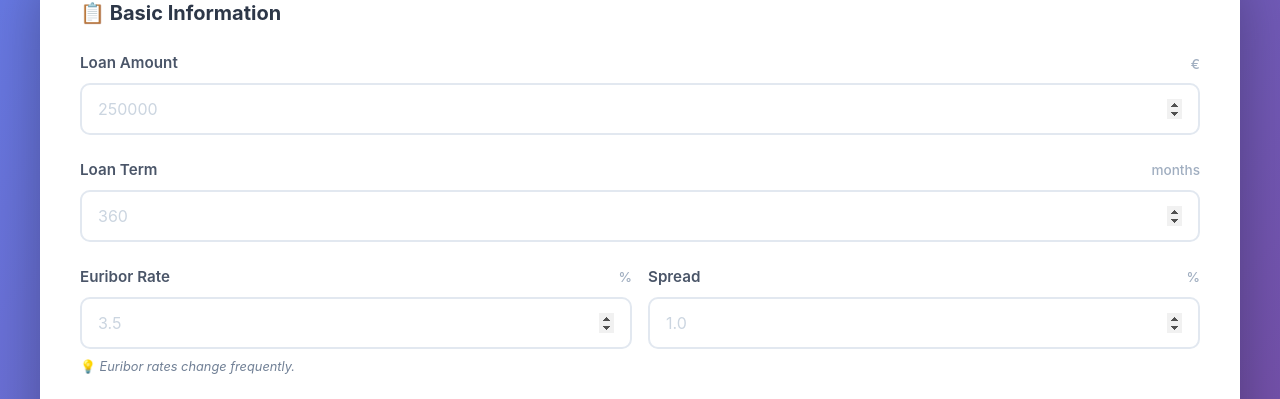
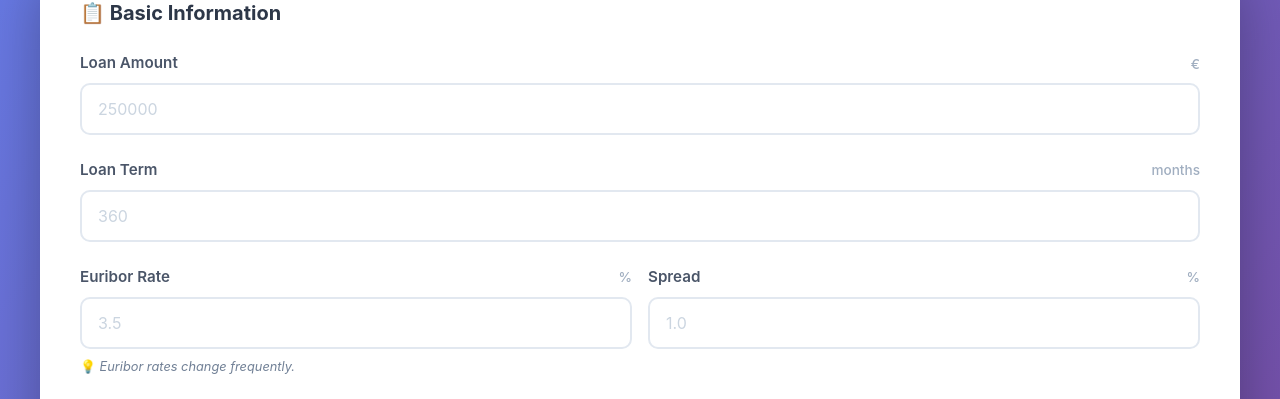
Before and after one commit to PAKISTANESSS/Mortgage-Calculator, a React (Vite) app in the folder src/: page / in a window 1280 px wide. Shown: the part 312-711 px from the top of the page. Built offline with nearby package versions, Linux system fonts and the light colour scheme.

Commit message:
fix: error validation

```diff
--- a/src/src/AmortizationCalculator.jsx
+++ b/src/src/AmortizationCalculator.jsx
@@ -41,6 +41,14 @@ function AmortizationCalculator() {
   const [isInsuranceExpanded, setIsInsuranceExpanded] = useState(false)
   const [isChartExpanded, setIsChartExpanded] = useState(true)
   const [isExporting, setIsExporting] = useState(false)
+
+  // Field-level validation errors
+  const [fieldErrors, setFieldErrors] = useState({
+    loanAmount: '',
+    months: '',
+    euribor: '',
+    spread: ''
+  })
 
   const exportRef = useRef()
   const calculateButtonRef = useRef(null)
@@ -89,9 +97,18 @@ function AmortizationCalculator() {
     const life = parseFloat(lifeInsurance) || 0
     const house = parseFloat(houseInsurance) || 0
 
-    // Validate inputs
-    if (!principal || !numberOfMonths || isNaN(euriborRate) || isNaN(spreadRate)) {
-      alert('Please fill in all fields with valid numbers')
+    // Validate inputs field by field
+    const errors = {
+      loanAmount: !principal ? t.validationError : '',
+      months: !numberOfMonths ? t.validationError : '',
+      euribor: isNaN(euriborRate) ? t.validationError : '',
+      spread: isNaN(spreadRate) ? t.validationError : ''
+    }
+
+    setFieldErrors(errors)
+
+    // If any errors exist, stop
+    if (Object.values(errors).some(error => error !== '')) {
       return
     }
 
@@ -131,6 +148,7 @@ function AmortizationCalculator() {
     setScheduleWithoutExtra([])
     setAmortizationRules([{ type: 'recurring', frequency: '1', period: 'year', amount: '1000', month: '', year: '' }])
     setRecalculatePayment(false)
+    setFieldErrors({ loanAmount: '', months: '', euribor: '', spread: '' })
   }
 
   const handleExportToPDF = () => {
@@ -175,6 +193,7 @@ function AmortizationCalculator() {
             setEuribor={setEuribor}
             spread={spread}
             setSpread={setSpread}
+            errors={fieldErrors}
           />
 
           <InsuranceForm
--- a/src/src/Calculator.css
+++ b/src/src/Calculator.css
@@ -169,8 +169,31 @@ header h1 {
   box-shadow: 0 0 0 3px rgba(102, 126, 234, 0.1);
 }
 
+.input-group input.error {
+  border-color: #fc8181;
+  background-color: #fff5f5;
+  color: #2d3748;
+}
+
+.input-group input.error:focus {
+  border-color: #f56565;
+  box-shadow: 0 0 0 3px rgba(252, 129, 129, 0.1);
+}
+
+.input-group input.error::placeholder {
+  color: #feb2b2;
+}
+
 .input-group input::placeholder {
   color: #cbd5e0;
+}
+
+.field-error {
+  display: block;
+  margin-top: 0.5rem;
+  font-size: 0.85rem;
+  color: #c53030;
+  font-weight: 500;
 }
 
 .input-hint {
@@ -260,6 +283,38 @@ button {
 .share-icon {
   font-size: 1.1rem;
   display: inline-block;
+}
+
+.validation-error {
+  display: flex;
+  align-items: center;
+  gap: 0.5rem;
+  margin-top: 1rem;
+  padding: 1rem 1.25rem;
+  background: linear-gradient(135deg, #fff5f5 0%, #fed7d7 100%);
+  border: 2px solid #fc8181;
+  border-radius: 10px;
+  color: #c53030;
+  font-size: 0.95rem;
+  font-weight: 500;
+  box-shadow: 0 2px 8px rgba(252, 129, 129, 0.2);
+  animation: slideDown 0.3s ease-out;
+}
+
+.error-icon {
+  font-size: 1.2rem;
+  flex-shrink: 0;
+}
+
+@keyframes slideDown {
+  from {
+    opacity: 0;
+    transform: translateY(-10px);
+  }
+  to {
+    opacity: 1;
+    transform: translateY(0);
+  }
 }
 
 .result-card {
--- a/src/src/PaymentCalculator.jsx
+++ b/src/src/PaymentCalculator.jsx
@@ -34,6 +34,14 @@ function PaymentCalculator() {
   const [isInsuranceExpanded, setIsInsuranceExpanded] = useState(false)
   const [isBreakdownExpanded, setIsBreakdownExpanded] = useState(true)
 
+  // Field-level validation errors
+  const [fieldErrors, setFieldErrors] = useState({
+    loanAmount: '',
+    months: '',
+    euribor: '',
+    spread: ''
+  })
+
   const calculateButtonRef = useRef(null)
 
   // Load data from URL on mount and auto-calculate
@@ -64,9 +72,18 @@ function PaymentCalculator() {
     const life = parseFloat(lifeInsurance) || 0
     const house = parseFloat(houseInsurance) || 0
 
-    // Validate inputs
-    if (!principal || !numberOfMonths || isNaN(euriborRate) || isNaN(spreadRate)) {
-      alert(t.validationError)
+    // Validate inputs field by field
+    const errors = {
+      loanAmount: !principal ? t.validationError : '',
+      months: !numberOfMonths ? t.validationError : '',
+      euribor: isNaN(euriborRate) ? t.validationError : '',
+      spread: isNaN(spreadRate) ? t.validationError : ''
+    }
+
+    setFieldErrors(errors)
+
+    // If any errors exist, stop
+    if (Object.values(errors).some(error => error !== '')) {
       return
     }
 
@@ -100,6 +117,7 @@ function PaymentCalculator() {
     setHouseInsurance('')
     setMonthlyPayment(null)
     setAmortizationSchedule([])
+    setFieldErrors({ loanAmount: '', months: '', euribor: '', spread: '' })
   }
 
   // Calculate totals using utility functions
@@ -127,6 +145,7 @@ function PaymentCalculator() {
             setEuribor={setEuribor}
             spread={spread}
             setSpread={setSpread}
+            errors={fieldErrors}
           />
 
           <InsuranceForm
--- a/src/src/components/BasicInfoForm.jsx
+++ b/src/src/components/BasicInfoForm.jsx
@@ -1,7 +1,20 @@
 import { useLanguage } from '../hooks/useLanguage'
 
-function BasicInfoForm({ loanAmount, setLoanAmount, months, setMonths, euribor, setEuribor, spread, setSpread }) {
+function BasicInfoForm({ loanAmount, setLoanAmount, months, setMonths, euribor, setEuribor, spread, setSpread, errors = {} }) {
   const { t } = useLanguage()
+
+  // Validate numeric input
+  const handleNumericInput = (value, setter, allowDecimals = false) => {
+    if (value === '') {
+      setter('')
+      return
+    }
+
+    const regex = allowDecimals ? /^\d*\.?\d*$/ : /^\d*$/
+    if (regex.test(value)) {
+      setter(value)
+    }
+  }
 
   return (
     <div className="section">
@@ -14,13 +27,14 @@ function BasicInfoForm({ loanAmount, setLoanAmount, months, setMonths, euribor,
         </label>
         <input
           id="loanAmount"
-          type="number"
+          type="text"
+          inputMode="numeric"
           value={loanAmount}
-          onChange={(e) => setLoanAmount(e.target.value)}
+          onChange={(e) => handleNumericInput(e.target.value, setLoanAmount, false)}
           placeholder="250000"
-          min="0"
-          step="1000"
+          className={errors.loanAmount ? 'error' : ''}
         />
+        {errors.loanAmount && <span className="field-error">{errors.loanAmount}</span>}
       </div>
 
       <div className="input-group">
@@ -30,13 +44,14 @@ function BasicInfoForm({ loanAmount, setLoanAmount, months, setMonths, euribor,
         </label>
         <input
           id="months"
-          type="number"
+          type="text"
+          inputMode="numeric"
           value={months}
-          onChange={(e) => setMonths(e.target.value)}
+          onChange={(e) => handleNumericInput(e.target.value, setMonths, false)}
           placeholder="360"
-          min="1"
-          step="1"
+          className={errors.months ? 'error' : ''}
         />
+        {errors.months && <span className="field-error">{errors.months}</span>}
       </div>
 
       <div className="input-row">
@@ -47,14 +62,18 @@ function BasicInfoForm({ loanAmount, setLoanAmount, months, setMonths, euribor,
           </label>
           <input
             id="euribor"
-            type="number"
+            type="text"
+            inputMode="decimal"
             value={euribor}
-            onChange={(e) => setEuribor(e.target.value)}
+            onChange={(e) => handleNumericInput(e.target.value, setEuribor, true)}
             placeholder="3.5"
-            min="0"
-            step="0.01"
+            className={errors.euribor ? 'error' : ''}
           />
-          <span className="input-hint">{t.euriborHint}</span>
+          {errors.euribor ? (
+            <span className="field-error">{errors.euribor}</span>
+          ) : (
+            <span className="input-hint">{t.euriborHint}</span>
+          )}
         </div>
 
         <div className="input-group">
@@ -64,13 +83,14 @@ function BasicInfoForm({ loanAmount, setLoanAmount, months, setMonths, euribor,
           </label>
           <input
             id="spread"
-            type="number"
+            type="text"
+            inputMode="decimal"
             value={spread}
-            onChange={(e) => setSpread(e.target.value)}
+            onChange={(e) => handleNumericInput(e.target.value, setSpread, true)}
             placeholder="1.0"
-            min="0"
-            step="0.01"
+            className={errors.spread ? 'error' : ''}
           />
+          {errors.spread && <span className="field-error">{errors.spread}</span>}
         </div>
       </div>
     </div>
--- a/src/src/components/InsuranceForm.jsx
+++ b/src/src/components/InsuranceForm.jsx
@@ -9,6 +9,19 @@ function InsuranceForm({
   setIsExpanded
 }) {
   const { t } = useLanguage()
+
+  // Validate numeric input
+  const handleNumericInput = (value, setter) => {
+    if (value === '') {
+      setter('')
+      return
+    }
+
+    const regex = /^\d*\.?\d*$/
+    if (regex.test(value)) {
+      setter(value)
+    }
+  }
 
   return (
     <div className="section">
@@ -29,12 +42,11 @@ function InsuranceForm({
             </label>
             <input
               id="lifeInsurance"
-              type="number"
+              type="text"
+              inputMode="decimal"
               value={lifeInsurance}
-              onChange={(e) => setLifeInsurance(e.target.value)}
+              onChange={(e) => handleNumericInput(e.target.value, setLifeInsurance)}
               placeholder="0"
-              min="0"
-              step="0.01"
             />
           </div>
 
@@ -45,12 +57,11 @@ function InsuranceForm({
             </label>
             <input
               id="houseInsurance"
-              type="number"
+              type="text"
+              inputMode="decimal"
               value={houseInsurance}
-              onChange={(e) => setHouseInsurance(e.target.value)}
+              onChange={(e) => handleNumericInput(e.target.value, setHouseInsurance)}
               placeholder="0"
-              min="0"
-              step="0.01"
             />
           </div>
         </div>
```
